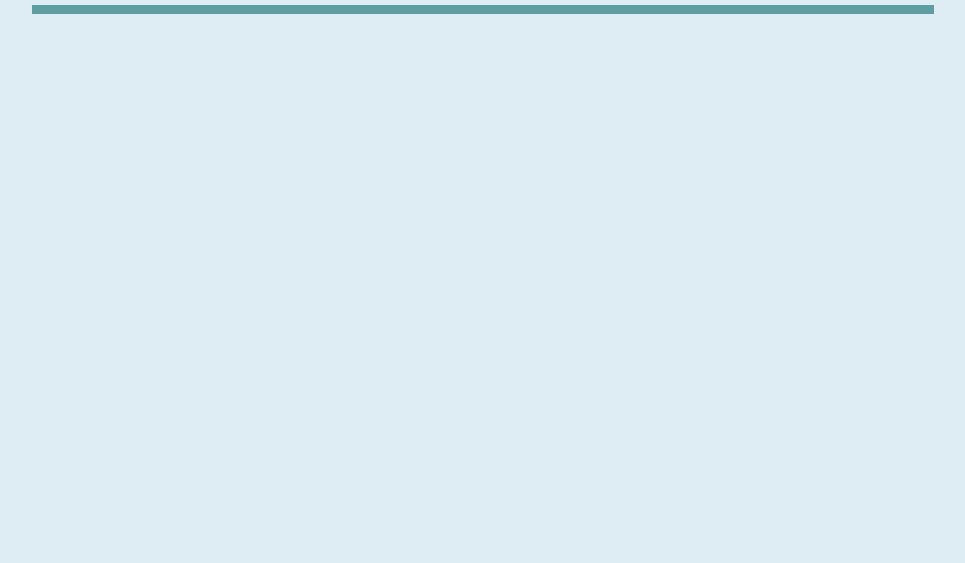
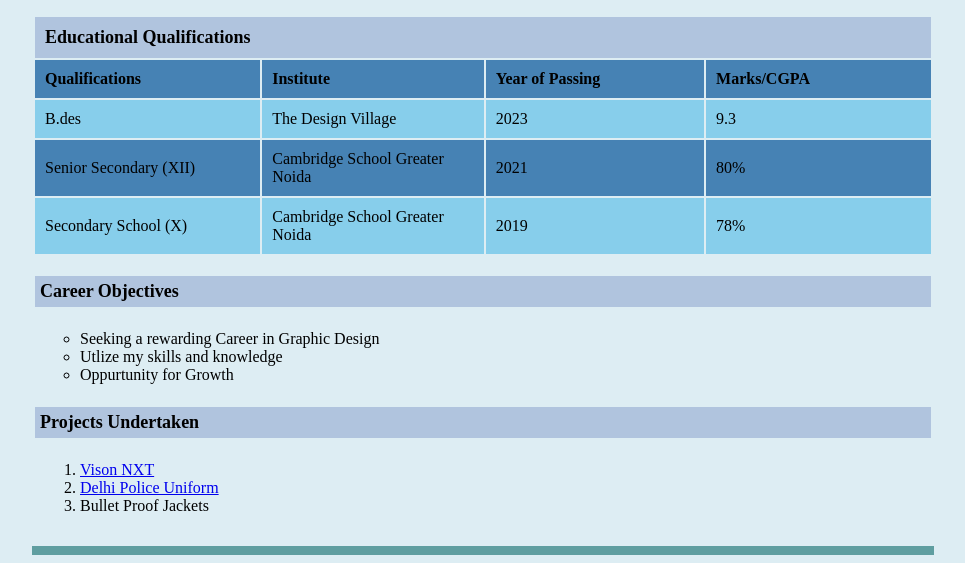
Before and after one commit to Kanak3234/Resume-Kanak, a plain HTML site: page index.html in a window 1280 px wide. Shown: the part 341-904 px from the top of the page, without its empty margins (157-1122 px from the left). Before the commit the page ends 800 px from the top, so only its background shows below. Drawn offline with Linux system fonts and the light colour scheme.

Commit message:
Add files via upload

```diff
--- a/index.html
+++ b/index.html
@@ -28,10 +28,11 @@
     <td width="120">
         <b> Kanak Singh </b>  <br>
         <B> Address : </B>   <br>
+        <a href="https://goo.gl/maps/KyTVy8cWt3WzjvFz9?coh=178573&entry=tt" target="_blank"><img src="location.png" alt="location"></a>
         <br>
         <b> Email : </b>  <br>
         <b> Mobile :</b>   <br> <br>
-        <b> Reach me at :</b>    <br>
+        <b> Reach me at :</b>   <br>
     </td>
     <td width="500" >
         <br>
@@ -51,6 +52,70 @@
     </td>
     </tr>
 </table>
-<hr width="900" size="9" color="CadetBlue">
+<table width="900" border="0" bordercolor="#FFFFF" cellpadding="10" align="center">
+        <tr bgcolor="#B0C4DE">
+            <td colspan="4">
+                <font size="4" face="Times New Roman" color="black" bgcolor="LightSteelBlue"><b> Educational Qualifications </font> </b>
+
+            </td>
+        </tr>
+        <tr bgcolor="SteelBlue">
+            <td width="225"> <b>Qualifications</b></td>
+            <td width="225"><b>Institute</b></td>
+            <td width="225"><b>Year of Passing</b></td>
+            <td width="225"><b>Marks/CGPA</b></td>
+        </tr>
+<tr bgcolor="SkyBlue">
+    <td>B.des  </td>
+    <td>The Design Village</td>
+    <td>2023 </td>
+    <td>9.3 </td>
+</tr>
+<tr bgcolor="SteelBlue">
+    <td> Senior Secondary (XII)</td>
+    <td> Cambridge School Greater Noida </td>
+    <td> 2021 </td>
+    <td> 80% </td>
+</tr>
+<tr bgcolor="SkyBlue">
+    <td>Secondary School (X)</td>
+    <td>Cambridge School Greater Noida</td>
+    <td> 2019 </td>
+    <td> 78% </td>
+</tr>
+</table>
+ <br>
+
+  <table width="900" border="0" border="red" cellpadding="5" align="center">
+    <tr bgcolor="LightSteelBlue">
+        <td>
+           <font size="4" face="Times New Roman" color="black" bgcolor="LightSteelBlue"> <b> Career Objectives </font> </b>
+        </td>
+    </tr>
+    <tr>
+        <td>
+            <ul type="circle">
+                <li>Seeking a rewarding Career in Graphic Design</li>
+                <li>Utlize my skills and knowledge</li>
+                <li>Oppurtunity for Growth</li>
+            </ul>
+        </td>
+    </tr>
+    <tr bgcolor="LightSteelBlue">
+        <td>
+            <font size="4" face="Times New Roman" color="black" bgcolor="LightSteelBlue"> <b> Projects Undertaken </font> </b>
+        </td>
+    </tr>
+    <tr>
+        <td>
+            <ol>
+                <li> <a href="https://www.nift.ac.in/visionnxt" target="_blank">Vison NXT</a> </li>
+                <li> <a href="https://in.apparelresources.com/business-news/trade/nift-indiaworking-on-delhi-polices-new-uniform/" target="_blank">Delhi Police Uniform</a> </li>
+                <li>Bullet Proof Jackets</li>
+            </ol>
+        </td>
+    </tr>
+  </table>
+  <hr width="900" size="9" color="CadetBlue" >
 </body>
 </html>
```
Also changed, not shown: fblogo.webp (added), location.png (added).
